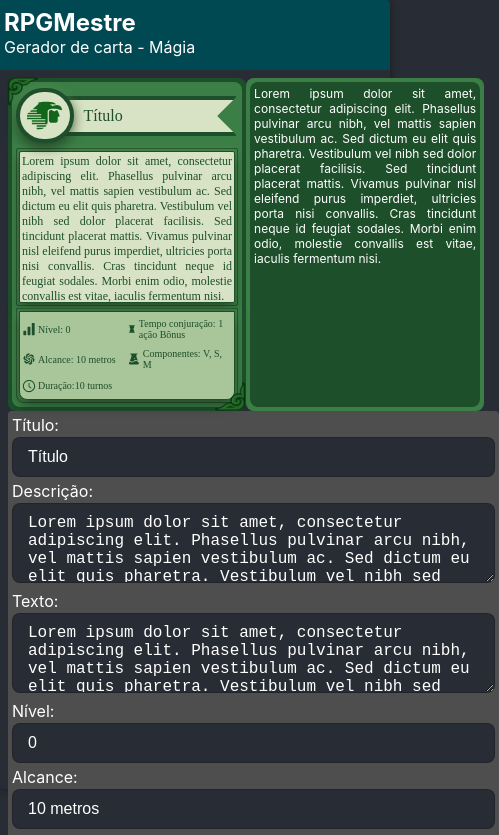
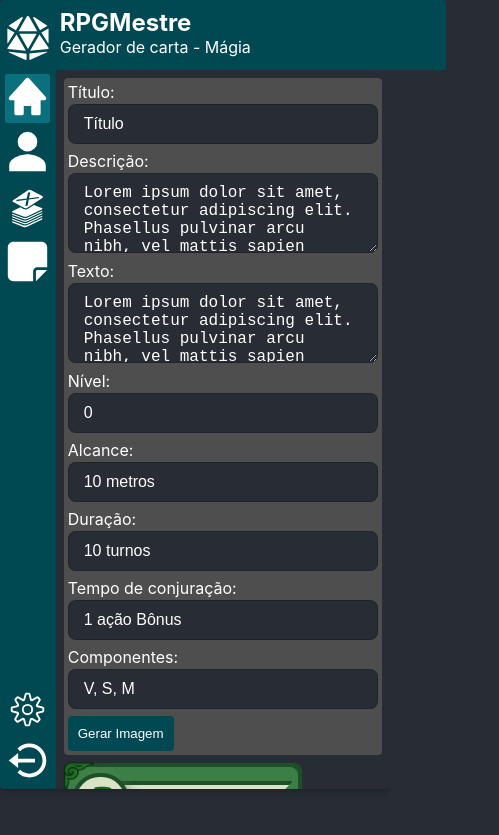
Before and after one commit to gabrielvedanaqueiroz/rpgmestre, a Next.js app: page /cartas/magia in a window 390 px wide. Shown: the top 835 px of the page, 499 px wide, since content can reach past the window. Built offline with nearby package versions, Linux system fonts and the light colour scheme; a web font is replaced by a local one.

Commit message:
alteracao: responsividade, cartas, formulario

```diff
--- a/src/app/cartas/criatura/criatura.css
+++ b/src/app/cartas/criatura/criatura.css
@@ -1,12 +1,18 @@
-.cc-div-carta{
-  width: 13cm;
-  height: 17cm;
+.cc-container{
   display: flex;
-  flex-direction: row;
+  flex-direction: row-reverse;
 
   --cor-fundo :#292524;
   --cor-fundo-verso: #44403c;
 
+}
+
+.cc-div-carta{
+  width: 12.6cm;
+  height: 8.8cm;
+  display: flex;
+  flex-direction: row;
+  margin : 0px 0 8px 8px;
 }
 
 hr{
@@ -102,7 +108,7 @@
 }
 
 .cc-botao{
-  background-color: rgb(0, 0, 255);
+  background-color: var(--cor-secundaria);
   padding: 10px;
   border-radius: 4px;
   border: none;
@@ -111,11 +117,12 @@
 }
 
 .cc-botao:hover{
-  background-color: #1e40af
+  background-color: var(--cor-secundaria-selecionada);
 }
 
 .cc-edit-oculto{
   visibility: hidden;
+  display: none;
 }
 
 .cc-carta-verso{
@@ -173,7 +180,8 @@
   padding: 4px;
   border-radius: 4px;
   gap: 4px;
-  width: 13cm;
+  width: 100%;
+  margin-bottom: 8px;
 }
 
 .cc-div-edit{
@@ -202,3 +210,16 @@
   border-color:  var(--cor-primaria); /* Cor do contorno ao focar */
   box-shadow: 0 4px 8px rgba(0, 0, 0, 0.1); /* Efeito de leve sombra */
 }
+
+@media screen and (max-width: 600px)  {
+  .cc-div-carta{
+    flex-direction: column;
+    height: 17.6cm;
+    margin : 0px 0 8px 0px;
+  }
+
+  .cc-container{
+    flex-direction: column-reverse;
+  }
+
+}
--- a/src/app/cartas/criatura/page.tsx
+++ b/src/app/cartas/criatura/page.tsx
@@ -57,6 +57,8 @@
   return(
 
     <Pagina subtitulo='Gerador de carta - Criatura'>
+
+      <div className='cc-container'>
 
         <div className="cc-div-carta" id='cartas'>
           <div className="cc-carta">
@@ -194,6 +196,8 @@
           <input className='cc-edit-oculto' ref={fileInputRef} type="file" accept="image/*" onChange={onImageChange}/>
 
         </div>
+      </div>
+
     </Pagina>
   );
 }
--- a/src/app/cartas/magia/magia.css
+++ b/src/app/cartas/magia/magia.css
@@ -1,16 +1,19 @@
-.cm-div-carta{
-  width: 13cm;
-  height: 17cm;
+.cm-container{
   display: flex;
-  flex-direction: row;
-
-  /* --cor-fundo : #065f46;
-  --cor-interno : #038862; */
+  flex-direction: row-reverse;
 
   --cor-fundo : #1E4F2B;
   --cor-interno : #3B7F47;
   --cor-descricao: #D7E3C4;
   --cor-metagame: #A9C59A;
+}
+
+.cm-div-carta{
+  width: 13cm;
+  height: 8.8cm;
+  display: flex;
+  flex-direction: row;
+  margin: 0 0 8px 8px;
 }
 
 .cm-carta{
@@ -192,7 +195,7 @@
 }
 
 .cc-botao{
-  background-color: rgb(0, 0, 255);
+  background-color: var(--cor-secundaria);
   padding: 10px;
   border-radius: 4px;
   border: none;
@@ -201,7 +204,7 @@
 }
 
 .cc-botao:hover{
-  background-color: #1e40af
+  background-color: var(--cor-secundaria-selecionada);
 }
 
 .cm-div-edicao{
@@ -211,7 +214,8 @@
   padding: 4px;
   border-radius: 4px;
   gap: 4px;
-  width: 13cm;
+  width: 100%;
+  margin-bottom: 8px;
 }
 
 .cm-div-edit{
@@ -268,3 +272,17 @@
   top: 6px;
   z-index: 100;
 }
+
+
+@media screen and (max-width: 600px)  {
+  .cm-div-carta{
+    flex-direction: column;
+    height: 17.6cm;
+    margin : 0px 0 8px 0px;
+  }
+
+  .cm-container{
+    flex-direction: column-reverse;
+  }
+
+}
--- a/src/app/cartas/magia/page.tsx
+++ b/src/app/cartas/magia/page.tsx
@@ -8,6 +8,7 @@
 import Pagina from '@/components/pagina';
 import Image from 'next/image';
 import borda from '@/res/borda_magia.png';
+import Input from '@/components/input';
 
 export default function CartaMagia(){
 
@@ -16,7 +17,7 @@
   const [titulo, setTitulo]            = useState<string>('Título')
   const [texto, setTexto]              = useState<string>(TEXTO);
   const [descricao, setDescricao]      = useState<string>(TEXTO);
-  const [nivel, setNivel]              = useState<string>('0');
+  const [nivel, setNivel]              = useState<number>(0);
   const [alcance, setAlcance]          = useState<string>('10 metros');
   const [tempo, setTempo]              = useState<string>('1 ação Bônus');
   const [duracao, setDuracao]          = useState<string>('10 turnos');
@@ -41,6 +42,7 @@
 
     <Pagina subtitulo='Gerador de carta - Mágia'>
 
+      <div className='cm-container'>
         <div className='cm-div-carta' id='cartas'>
             <div className="cm-carta cm-cor">
               <div className='cm-frente'>
@@ -113,10 +115,8 @@
         </div>
 
         <div className='cm-div-edicao'>
-          <div className='cm-div-edit'>
-            <label>Título:</label>
-            <input className='cm-edit' value={titulo} onChange={(e)=>{setTitulo(e.target.value)}} />
-          </div>
+
+          <Input titulo='Título:' value={titulo} onChange={setTitulo} placeholder='Título'/>
 
           <div className='cm-div-edit'>
             <label>Descrição:</label>
@@ -128,30 +128,11 @@
             <textarea className='cm-edit cm-textearea' value={texto} onChange={(e)=>{setTexto(e.target.value)}} />
           </div>
 
-          <div className='cm-div-edit'>
-            <label>Nível:</label>
-            <input type='number' className='cm-edit' value={nivel} onChange={(e)=>{setNivel(e.target.value)}} />
-          </div>
-
-          <div className='cm-div-edit'>
-            <label>Alcance:</label>
-            <input className='cm-edit' value={alcance} onChange={(e)=>{setAlcance(e.target.value)}} />
-          </div>
-
-          <div className='cm-div-edit'>
-            <label>Druação:</label>
-            <input className='cm-edit' value={duracao} onChange={(e)=>{setDuracao(e.target.value)}} />
-          </div>
-
-          <div className='cm-div-edit'>
-            <label>Tempo conjuração:</label>
-            <input className='cm-edit' value={tempo} onChange={(e)=>{setTempo(e.target.value)}} />
-          </div>
-
-          <div className='cm-div-edit'>
-            <label>Componentes:</label>
-            <input className='cm-edit' value={componentes} onChange={(e)=>{setComponentes(e.target.value)}} />
-          </div>
+          <Input type='number' titulo='Nível:' value={nivel} onChange={setNivel} placeholder='Nível'/>
+          <Input titulo='Alcance:' value={alcance} onChange={setAlcance} placeholder='Alcance'/>
+          <Input titulo='Duração:' value={duracao} onChange={setDuracao} placeholder='Duração'/>
+          <Input titulo='Tempo de conjuração:' value={tempo} onChange={setTempo} placeholder='Tempo de conjuração'/>
+          <Input titulo='Componentes:' value={componentes} onChange={setComponentes} placeholder='Componentes'/>
 
           <div>
             <button type="button" onClick={onClickGerarImagem} className="cc-botao" >
@@ -159,6 +140,9 @@
             </button>
           </div>
         </div>
+
+      </div>
+
     </Pagina>
 
   );
--- a/src/app/cartas/page.tsx
+++ b/src/app/cartas/page.tsx
@@ -10,7 +10,7 @@
     <Pagina subtitulo='Gerador de carta'>
 
       <Card>
-        <label>escolha uma opção</label>
+        <label>Selecione uma opção</label>
 
         <div className='ca-div-cartas'>
 
--- a/src/app/globals.css
+++ b/src/app/globals.css
@@ -65,13 +65,13 @@
 }
 
 .app-paginas{
-  width: auto;
+  width: 100%;
   display: flex;
   flex-direction: column;
   gap: 4px;
-  padding: 78px 8px 8px 8px;
   overflow: hidden;
   overflow-y: auto; /* Ativa a rolagem */
+  padding: 70px 0px 0px 0px;
 }
 
 .app-conteudo{
@@ -116,10 +116,6 @@
     margin:0px;
   }
 
-  .app-paginas{
-    padding: 78px 8px 8px 8px;
-  }
-
   .app-conteudo{
     padding-bottom: 18px;
     left: 57px;
--- a/src/app/layout.tsx
+++ b/src/app/layout.tsx
@@ -1,7 +1,7 @@
 import "./globals.css";
 import type { Metadata, Viewport } from "next";
 import Sidebar from "@/components/sidebar/";
-// import { ToastContainer } from "react-toastify";
+import { ToastContainer } from "react-toastify";
 
 export const metadata: Metadata = {
   title: "RPGMestre",
@@ -29,8 +29,11 @@
       <body className="app-container">
         <Sidebar/>
 
-        {children}
-        {/* <ToastContainer/> */}
+        <div className="app-paginas">
+          {children}
+        </div>
+
+        <ToastContainer/>
       </body>
     </html>
   );
--- a/src/components/header/header.css
+++ b/src/components/header/header.css
@@ -1,12 +1,19 @@
 .hd-container{
   height: 70px;
+  width: 100%;
   padding: 8px 0px 4px 4px;
   background-color: var(--cor-secundaria);
   align-items: center;
   border-top-right-radius: 4px;
-  position: static;
-  top: 8px;
-  width: 100%;
-  z-index: 9000;
+  position: fixed;
+  top: 24px;
+  z-index: 999999999;
   color: white;
 }
+
+
+@media screen and (max-width: 600px)  {
+    .hd-container{
+      top: 0;
+    }
+}
```
Also changed, not shown: src/app/cartas/item/item.css (+29 -8 lines), src/app/cartas/item/page.tsx (+10 -14 lines), todo.txt. Lines whose indentation alone changed are shown as unchanged.
